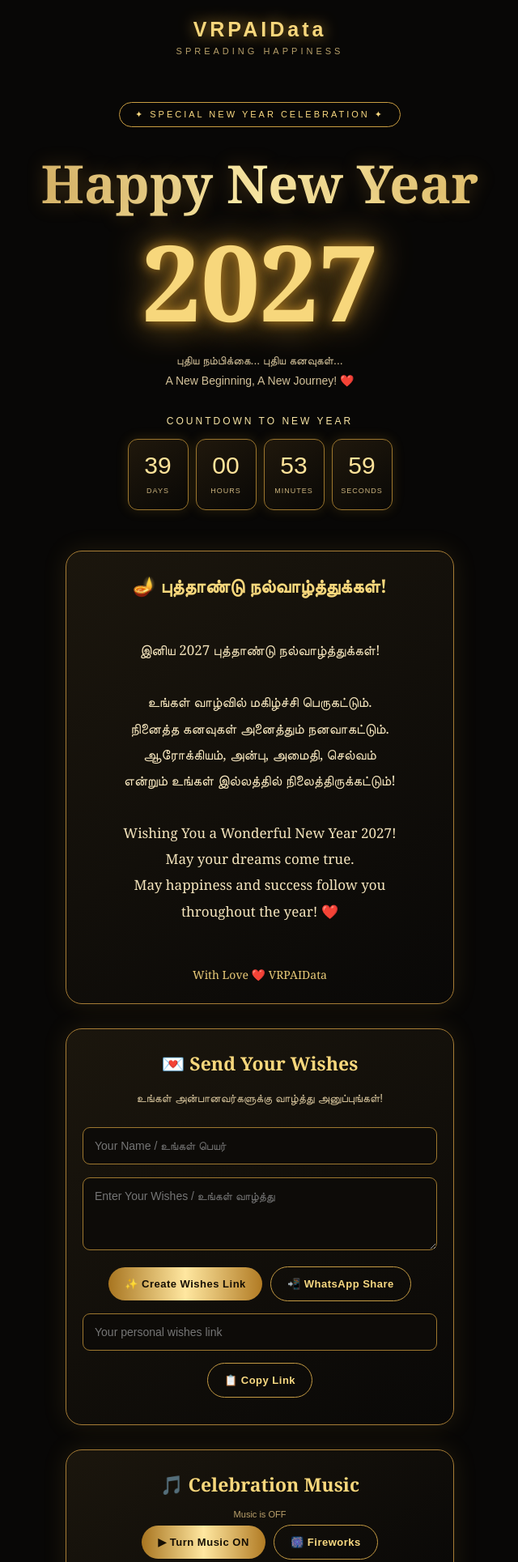
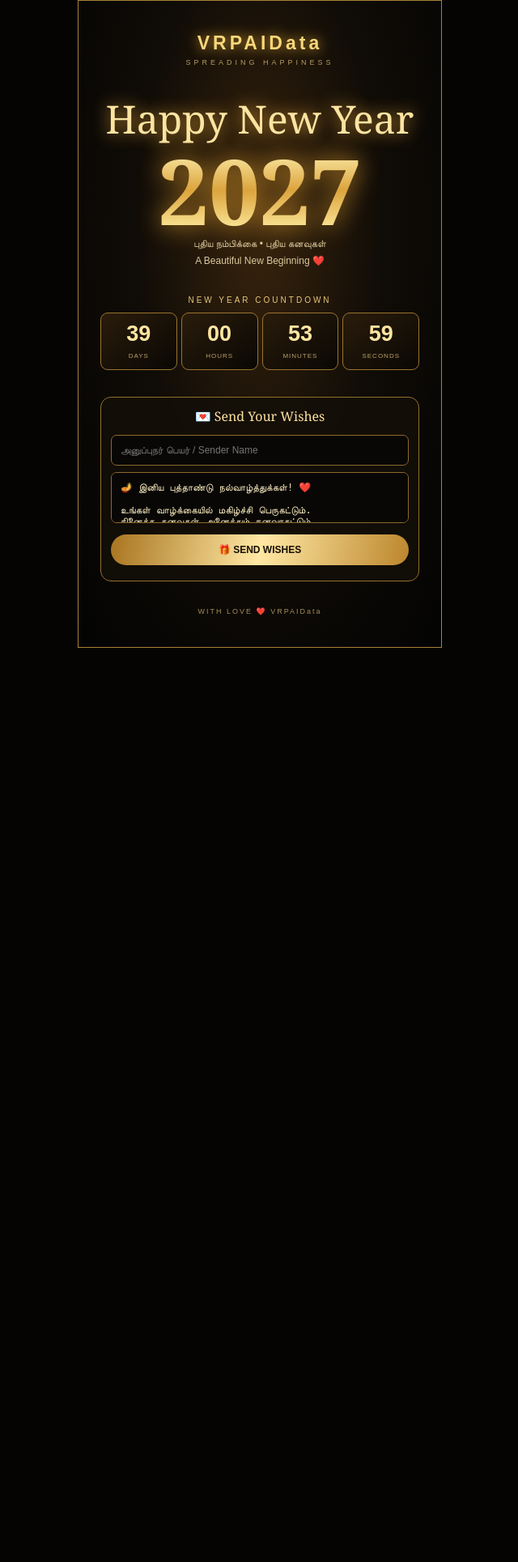
Before and after one commit to vrpaidata-source/New-year-2027, a plain HTML site: page index.html in a window 1280 px wide. Shown: the top 1929 px of the page at 81% size, without its empty margins (319-959 px from the left). After the commit the page ends 800 px from the top, so only its background shows below. Drawn offline with Linux system fonts and the light colour scheme.

Commit message:
Update index.html

```diff
--- a/index.html
+++ b/index.html
@@ -3,358 +3,421 @@
 <html lang="en">
 <head>
 <meta charset="UTF-8">
-<meta name="viewport" content="width=device-width, initial-scale=1.0">
+<meta name="viewport" content="width=device-width, initial-scale=1, maximum-scale=1, user-scalable=no, viewport-fit=cover">
 <meta name="theme-color" content="#080706">
+
 <title>VRPAIData | Happy New Year 2027</title>
+<meta property="og:type" content="website">
+<meta property="og:title" content="🎆 Happy New Year 2027 | VRPAIData">
+<meta property="og:description" content="✨ இனிய புத்தாண்டு நல்வாழ்த்துக்கள்! Wishing You Happiness, Love & Success in 2027!">
+<meta property="og:image" content="https://YOUR-DOMAIN/newyear2027-preview.jpg">
 
 <style>
 *{box-sizing:border-box;margin:0;padding:0}
+html,body{
+ width:100%;height:100%;overflow:hidden;
+ background:#050403;color:#ffe4a0;
+ font-family:Arial,sans-serif;
+ overscroll-behavior:none;
+}
 body{
-  background:#080706;
-  color:#f8e5a5;
+ display:flex;align-items:center;justify-content:center;
+}
+#app{
+ position:relative;
+ width:min(100vw,56.25svh);
+ height:min(100svh,177.7778vw);
+ aspect-ratio:9/16;
+ overflow:hidden;
+ background:
+ radial-gradient(ellipse at 50% 35%,#38240d 0%,#100c07 48%,#030303 100%);
+ border:1px solid #a98237;
+}
+#main{
+ position:absolute;inset:0;
+ display:flex;flex-direction:column;
+ align-items:center;justify-content:space-around;
+ padding:5% 6%;
+ text-align:center;
+}
+.logo{
+ color:#f9d77b;font-size:clamp(16px,4vw,23px);
+ font-weight:900;letter-spacing:4px;
+ text-shadow:0 0 15px #e5ad38;
+}
+.small{font-size:9px;letter-spacing:4px;color:#b89b60;margin-top:5px}
+.title{
  font-family:Georgia,serif;
-  text-align:center;
-  overflow-x:hidden;
-}
-.gold{color:#f6d77a}
-header{padding:22px 10px}
-.logo{
-  font-family:Arial,sans-serif;
-  font-size:25px;
-  font-weight:bold;
-  letter-spacing:4px;
-  color:#f8d77c;
-  text-shadow:0 0 18px #b88b30;
-}
-.sublogo{font:11px Arial;letter-spacing:4px;color:#b9a16b;margin-top:6px}
-.hero{padding:35px 15px 20px}
-.badge{
-  display:inline-block;border:1px solid #c99d42;
-  border-radius:30px;padding:8px 19px;
-  font:11px Arial;letter-spacing:3px;color:#f9d981;
-}
-h1{
-  font-size:clamp(35px,9vw,65px);
-  margin:25px 0 5px;
-  background:linear-gradient(90deg,#a66b16,#fff2b1,#c18a25);
-  background-clip:text;-webkit-background-clip:text;
-  color:transparent;
-  text-shadow:0 0 25px #b9873255;
+ font-size:clamp(28px,8vw,48px);
+ color:#fce4a2;
+ text-shadow:0 0 20px #d69a35;
 }
 .year{
-  font-size:clamp(75px,20vw,130px);
+ font-family:Georgia,serif;
+ font-size:clamp(70px,21vw,112px);
  font-weight:bold;
-  line-height:1.1;
-  color:#f7d77c;
-  text-shadow:0 0 15px #b78325,0 0 45px #bd892b;
+ line-height:1;
+ background:linear-gradient(#fff4b6,#dca43d,#fff0a5);
+ -webkit-background-clip:text;
+ background-clip:text;color:transparent;
+ filter:drop-shadow(0 0 15px #c48a27);
 }
-.tagline{font:14px Arial;color:#d4c29a;line-height:1.8;margin:15px}
-.count-title{font:12px Arial;letter-spacing:3px;margin:30px 0 15px}
-.countdown{
-  display:flex;justify-content:center;gap:9px;flex-wrap:wrap;
+.subtitle{font-size:12px;line-height:1.7;color:#ddc99e}
+.countTitle{font-size:10px;letter-spacing:3px;color:#e8c87e}
+.timer{display:flex;gap:5px;justify-content:center;width:100%}
+.unit{
+ flex:1;min-width:0;padding:10px 2px;
+ background:linear-gradient(145deg,#2a1c0b,#090704);
+ border:1px solid #9b742e;border-radius:9px;
 }
-.timebox{
-  width:75px;padding:15px 5px;
-  border:1px solid #9c762e;
-  border-radius:12px;
-  background:linear-gradient(145deg,#20180c,#090806);
-  box-shadow:0 0 15px #b68a2633;
+.unit b{display:block;font-size:clamp(19px,5vw,27px);color:#ffe5a0}
+.unit span{font-size:8px;letter-spacing:1px;color:#bca16a}
+.panel{
+ width:100%;padding:12px;
+ border:1px solid #94702d;border-radius:13px;
+ background:#130e08dd;
 }
-.timebox strong{display:block;font:30px Arial;color:#ffe39a}
-.timebox span{font:9px Arial;letter-spacing:1px;color:#c9b17c}
-.card{
-  width:min(92%,480px);margin:30px auto;
-  padding:26px 20px;border:1px solid #a67c35;
-  border-radius:20px;
-  background:linear-gradient(145deg,#1b160d,#090807);
-  box-shadow:0 0 30px #d0a54a20;
+.panelTitle{font-family:Georgia;font-size:16px;margin-bottom:8px;color:#ffe3a0}
+input,textarea{
+ width:100%;background:#080705;
+ border:1px solid #8c692d;border-radius:7px;
+ padding:11px;color:#fff0c3;
+ font-size:12px;outline:none;margin:4px 0;
 }
-.card h2{font-size:23px;margin-bottom:15px;color:#f7d77c}
-.message{
-  font-size:17px;line-height:1.9;
-  color:#f5e5bd;white-space:pre-wrap;
+textarea{height:63px;resize:none}
+button{
+ border:0;border-radius:30px;padding:12px 18px;
+ background:linear-gradient(100deg,#a87520,#ffe8a4,#bc862d);
+ color:#170f03;font-weight:bold;font-size:12px;
 }
-.sender{margin-top:20px;color:#eacb79;font-size:14px}
-input,textarea{
-  width:100%;padding:14px;margin:8px 0;
-  border:1px solid #9d772f;border-radius:9px;
-  background:#0d0b08;color:#ffe6a3;
-  font:14px Arial;outline:none;
+.send{width:100%;margin-top:6px}
+.footer{font-size:9px;color:#a78d58;letter-spacing:2px}
+
+/* Opening animation */
+#intro{
+ position:absolute;inset:0;z-index:10;
+ background:radial-gradient(ellipse at center,#1b1208,#020202 75%);
+ display:none;overflow:hidden;
 }
-textarea{height:90px;resize:vertical}
-button{
-  border:none;border-radius:30px;padding:13px 20px;
-  margin:7px 3px;cursor:pointer;
-  font:bold 13px Arial;letter-spacing:.5px;
-  background:linear-gradient(90deg,#a87520,#ffe7a0,#b17b24);
-  color:#160f04;
+#intro.show{display:block}
+#sky{position:absolute;inset:0;width:100%;height:100%}
+#introText{
+ position:absolute;left:5%;right:5%;top:43%;
+ transform:translateY(30px);
+ opacity:0;text-align:center;
+ animation:textIn .8s ease .5s forwards;
 }
-button:hover{filter:brightness(1.15)}
-.secondary{
-  border:1px solid #c49a43;background:transparent;color:#f8d982;
+@keyframes textIn{
+ to{opacity:1;transform:translateY(0)}
 }
-footer{
-  padding:30px 10px 40px;
-  color:#9d895e;font:11px Arial;line-height:2;
+.introYear{
+ font-family:Georgia;font-size:clamp(45px,14vw,75px);
+ color:#ffdf8c;text-shadow:0 0 25px #e9ad3d;
 }
-#fireworks{
-  position:fixed;inset:0;width:100%;height:100%;
-  pointer-events:none;z-index:0;
+.introWish{
+ font-family:Georgia;font-size:18px;
+ color:#fff0c0;line-height:1.6;margin-top:12px;
+ overflow-wrap:anywhere;
 }
-main,header,footer{position:relative;z-index:1}
-.music-status{font:11px Arial;color:#bba16b}
+.introSender{font-size:13px;color:#e9c67c;margin-top:14px}
+#skip{
+ position:absolute;bottom:5%;right:5%;
+ border:1px solid #b68c43;border-radius:20px;
+ background:#100b07;color:#f8d98d;
+ font-size:10px;padding:8px 14px;
+}
 </style>
 </head>
 
 <body>
-<canvas id="fireworks"></canvas>
+<div id="app">
+
+<!-- MAIN PAGE -->
+<main id="main">
 
  <header>
   <div class="logo">VRPAIData</div>
-  <div class="sublogo">SPREADING HAPPINESS</div>
+  <div class="small">SPREADING HAPPINESS</div>
  </header>
 
-<main>
-<section class="hero">
-  <div class="badge">✦ SPECIAL NEW YEAR CELEBRATION ✦</div>
+ <section>
+  <div class="title">Happy New Year</div>
+  <div class="year">2027</div>
+  <p class="subtitle">
+   புதிய நம்பிக்கை • புதிய கனவுகள்<br>
+   A Beautiful New Beginning ❤️
+  </p>
+ </section>
 
-  <h1>Happy New Year</h1>
-  <div class="year">2027</div>
-
-  <p class="tagline">
-    புதிய நம்பிக்கை... புதிய கனவுகள்...<br>
-    A New Beginning, A New Journey! ❤️
-  </p>
-
-  <div class="count-title">COUNTDOWN TO NEW YEAR</div>
-
-  <div class="countdown">
-    <div class="timebox"><strong id="days">00</strong><span>DAYS</span></div>
-    <div class="timebox"><strong id="hours">00</strong><span>HOURS</span></div>
-    <div class="timebox"><strong id="minutes">00</strong><span>MINUTES</span></div>
-    <div class="timebox"><strong id="seconds">00</strong><span>SECONDS</span></div>
+ <section style="width:100%">
+  <div class="countTitle">NEW YEAR COUNTDOWN</div>
+  <div class="timer" style="margin-top:10px">
+   <div class="unit"><b id="days">00</b><span>DAYS</span></div>
+   <div class="unit"><b id="hours">00</b><span>HOURS</span></div>
+   <div class="unit"><b id="minutes">00</b><span>MINUTES</span></div>
+   <div class="unit"><b id="seconds">00</b><span>SECONDS</span></div>
   </div>
  </section>
 
-<section class="card">
-  <h2>🪔 புத்தாண்டு நல்வாழ்த்துக்கள்!</h2>
-  <div class="message" id="wishText">
-இனிய 2027 புத்தாண்டு நல்வாழ்த்துக்கள்!
+ <section class="panel">
+  <div class="panelTitle">💌 Send Your Wishes</div>
 
-உங்கள் வாழ்வில் மகிழ்ச்சி பெருகட்டும்.
+  <input id="sender" placeholder="அனுப்புநர் பெயர் / Sender Name">
+
+  <textarea id="wish">🪔 இனிய புத்தாண்டு நல்வாழ்த்துக்கள்! ❤️
+
+உங்கள் வாழ்க்கையில் மகிழ்ச்சி பெருகட்டும்.
 நினைத்த கனவுகள் அனைத்தும் நனவாகட்டும்.
-ஆரோக்கியம், அன்பு, அமைதி, செல்வம்
-என்றும் உங்கள் இல்லத்தில் நிலைத்திருக்கட்டும்!
+ஆரோக்கியம், அன்பு, அமைதி என்றும் நிலைத்திருக்கட்டும்!
 
-Wishing You a Wonderful New Year 2027!
-May your dreams come true.
-May happiness and success follow you
-throughout the year! ❤️
-  </div>
-  <div class="sender" id="senderText">With Love ❤️ VRPAIData</div>
+✨ Happy New Year 2027!
+Wishing You Love, Happiness & Success!</textarea>
+
+  <button class="send" onclick="sendWish()">
+   🎁 SEND WISHES
+  </button>
+  <div id="status" style="font-size:10px;margin-top:7px;color:#e5c77e"></div>
  </section>
 
-<section class="card">
-  <h2>💌 Send Your Wishes</h2>
-  <p class="tagline">உங்கள் அன்பானவர்களுக்கு வாழ்த்து அனுப்புங்கள்!</p>
+ <footer class="footer">
+  WITH LOVE ❤️ VRPAIData
+ </footer>
 
-  <input id="senderInput" placeholder="Your Name / உங்கள் பெயர்">
-  <textarea id="wishInput" placeholder="Enter Your Wishes / உங்கள் வாழ்த்து"></textarea>
-
-  <button onclick="generateLink()">✨ Create Wishes Link</button>
-  <button class="secondary" onclick="shareWhatsApp()">📲 WhatsApp Share</button>
-
-  <input id="generatedLink" readonly placeholder="Your personal wishes link">
-
-  <button class="secondary" onclick="copyLink()">📋 Copy Link</button>
-  <p id="status" class="music-status"></p>
-</section>
-
-<section class="card">
-  <h2>🎵 Celebration Music</h2>
-  <p class="music-status" id="musicStatus">Music is OFF</p>
-  <button onclick="toggleMusic()" id="musicButton">▶ Turn Music ON</button>
-  <button class="secondary" onclick="launchFireworks()">🎆 Fireworks</button>
-</section>
 </main>
 
-<footer>
-  <div class="logo">VRPAIData</div>
-  <p>Made With ❤️ For Everyone</p>
-  <p>© 2027 VRPAIData. All Rights Reserved.</p>
-  <p>Spread Love • Share Happiness • Celebrate Life</p>
-</footer>
+<!-- RECEIVER OPENING ANIMATION -->
+<div id="intro">
+ <canvas id="sky"></canvas>
+
+ <div id="introText">
+  <div style="font-size:13px;letter-spacing:3px;color:#e9c67c">
+   A SPECIAL WISH FOR YOU
+  </div>
+  <div class="introYear">2027</div>
+  <div class="introWish" id="showWish"></div>
+  <div class="introSender" id="showSender"></div>
+ </div>
+
+ <button id="skip" onclick="finishIntro()">SKIP ✕</button>
+</div>
+
+</div>
 
 <script>
-// Read personalized URL details
-const params = new URLSearchParams(location.search);
-const incomingSender = params.get("sender");
-const incomingWish = params.get("wish");
+// COUNTDOWN
+function timer(){
+ const target=new Date("2027-01-01T00:00:00+05:30").getTime();
+ let t=Math.max(0,target-Date.now());
 
-if(incomingSender){
-  document.getElementById("senderText").textContent =
-    "With Love ❤️ " + incomingSender;
+ document.getElementById("days").textContent=
+ String(Math.floor(t/86400000)).padStart(2,"0");
+ document.getElementById("hours").textContent=
+ String(Math.floor(t%86400000/3600000)).padStart(2,"0");
+ document.getElementById("minutes").textContent=
+ String(Math.floor(t%3600000/60000)).padStart(2,"0");
+ document.getElementById("seconds").textContent=
+ String(Math.floor(t%60000/1000)).padStart(2,"0");
 }
-if(incomingWish){
-  document.getElementById("wishText").textContent = incomingWish;
-}
+timer();
+setInterval(timer,1000);
 
-// Countdown
-function updateCountdown(){
-  const target = new Date("2027-01-01T00:00:00+05:30").getTime();
-  const now = Date.now();
-  let diff = Math.max(0,target-now);
+// GENERATE PERSONAL WISH LINK
+function sendWish(){
+ const name=document.getElementById("sender").value.trim();
+ const message=document.getElementById("wish").value.trim();
 
-  const d = Math.floor(diff/86400000);
-  const h = Math.floor(diff%86400000/3600000);
-  const m = Math.floor(diff%3600000/60000);
-  const s = Math.floor(diff%60000/1000);
-
-  document.getElementById("days").textContent=String(d).padStart(2,"0");
-  document.getElementById("hours").textContent=String(h).padStart(2,"0");
-  document.getElementById("minutes").textContent=String(m).padStart(2,"0");
-  document.getElementById("seconds").textContent=String(s).padStart(2,"0");
-
-  if(diff===0){
-    document.querySelector(".count-title").textContent="🎉 HAPPY NEW YEAR 2027 🎉";
-  }
-}
-updateCountdown();
-setInterval(updateCountdown,1000);
-
-// Personal wishes link
-function generateLink(){
-  const sender = document.getElementById("senderInput").value.trim();
-  const wish = document.getElementById("wishInput").value.trim();
-
-  if(!sender){
-    alert("Please enter your name!");
+ if(!name){
+  alert("அனுப்புநர் பெயரை உள்ளிடவும்!");
   return;
  }
 
-  const url = new URL(location.href);
-  url.search = "";
-  url.searchParams.set("sender",sender);
-  if(wish) url.searchParams.set("wish",wish);
+ const url=new URL(location.href);
+ url.search="";
+ url.searchParams.set("sender",name);
+ url.searchParams.set("wish",message);
 
-  document.getElementById("generatedLink").value=url.toString();
-  document.getElementById("status").textContent="Your wishes link is ready! ❤️";
+ const link=url.toString();
+
+ const shareText=
+ "🎆 Happy New Year 2027! 🎆\n\n"+
+ "உங்களுக்காக ஒரு அன்பான புத்தாண்டு வாழ்த்து! ❤️\n\n"+
+ link;
+
+ if(navigator.share){
+  navigator.share({
+   title:"Happy New Year 2027",
+   text:shareText,
+   url:link
+  }).catch(()=>{});
+ }else{
+  window.open(
+   "https://wa.me/?text="+encodeURIComponent(shareText),
+   "_blank"
+  );
  }
 
-async function copyLink(){
-  const link=document.getElementById("generatedLink").value;
-  if(!link){alert("First create your wishes link!");return;}
-  try{
-    await navigator.clipboard.writeText(link);
-    document.getElementById("status").textContent="Link copied successfully! ❤️";
-  }catch(e){
-    document.getElementById("generatedLink").select();
-    document.execCommand("copy");
-    document.getElementById("status").textContent="Link copied!";
-  }
+ document.getElementById("status").textContent=
+ "❤️ உங்கள் வாழ்த்து Share செய்யத் தயாராக உள்ளது!";
 }
 
-function shareWhatsApp(){
-  const link=document.getElementById("generatedLink").value;
-  if(!link){alert("First create your wishes link!");return;}
-
-  const text="🎆 Happy New Year 2027! 🎆\n\nஎன் அன்பான புத்தாண்டு வாழ்த்துக்கள்!\n\n💌 உங்கள் வாழ்த்து:\n"+link;
-  window.open("https://wa.me/?text="+encodeURIComponent(text),"_blank");
-}
-
-// Fireworks animation
-const canvas=document.getElementById("fireworks");
+// FIREWORKS ENGINE
+const canvas=document.getElementById("sky");
 const ctx=canvas.getContext("2d");
-let W,H,particles=[];
+let W=0,H=0,particles=[],rockets=[];
+let animationActive=false;
 
 function resize(){
-  W=canvas.width=innerWidth;
-  H=canvas.height=innerHeight;
+ const dpr=Math.min(devicePixelRatio||1,2);
+ W=canvas.clientWidth;
+ H=canvas.clientHeight;
+ canvas.width=W*dpr;
+ canvas.height=H*dpr;
+ ctx.setTransform(dpr,0,0,dpr,0,0);
 }
 resize();
 window.addEventListener("resize",resize);
 
-function burst(x,y){
-  for(let i=0;i<65;i++){
-    const angle=Math.random()*Math.PI*2;
-    const speed=Math.random()*4+1;
+function rocket(){
+ rockets.push({
+  x:W*(.12+Math.random()*.76),
+  y:H+10,
+  target:H*(.12+Math.random()*.35),
+  speed:7+Math.random()*5,
+  hue:Math.random()*360
+ });
+}
+
+// 13 DISTINCT FIREWORK STYLES
+function burst(x,y,type,hue){
+ const count=type===12?110:65;
+
+ for(let i=0;i<count;i++){
+  let angle=Math.PI*2*i/count;
+  let speed=2+Math.random()*3.5;
+  let vx=Math.cos(angle)*speed;
+  let vy=Math.sin(angle)*speed;
+
+  switch(type){
+   case 0: break; // Circle
+   case 1: speed=3; break; // Chrysanthemum
+   case 2: speed=i%2?4:1.5; break; // Star
+   case 3: speed=2+Math.random()*6; break; // Peony
+   case 4: vx*=.5;vy*=1.6;break; // Willow
+   case 5: vx*=1.5;vy*=.7;break; // Ring
+   case 6: speed=i%3?2:5;break; // Multi-layer
+   case 7: angle=Math.PI*2*(Math.floor(i/5)/13);break;
+   case 8: vx=Math.cos(angle)*speed*1.5;break;
+   case 9: vy=Math.sin(angle)*speed*1.5;break;
+   case 10: speed=4+Math.sin(i)*2;break;
+   case 11: speed=2+Math.random()*7;break;
+   case 12: speed=1+Math.random()*6;break;
+  }
+
   particles.push({
-      x,y,
-      vx:Math.cos(angle)*speed,
-      vy:Math.sin(angle)*speed,
-      life:1,
-      color:["#ffdf80","#ffffff","#d69a34","#f5c85c"][Math.floor(Math.random()*4)]
+   x,y,vx,vy,life:1,
+   decay:.009+Math.random()*.013,
+   size:1+Math.random()*2.5,
+   hue:hue+Math.random()*35,
+   type
   });
  }
 }
 
-function launchFireworks(){
-  burst(Math.random()*W,H*.3+Math.random()*H*.3);
-  burst(Math.random()*W,H*.3+Math.random()*H*.3);
+function animate(){
+ if(!animationActive)return;
+
+ ctx.clearRect(0,0,W,H);
+
+ // Rocket launch from bottom to top
+ rockets.forEach((r,i)=>{
+  r.y-=r.speed;
+  ctx.fillStyle="#ffe5a0";
+  ctx.shadowBlur=12;
+  ctx.shadowColor="#ffbd44";
+  ctx.beginPath();
+  ctx.arc(r.x,r.y,3,0,Math.PI*2);
+  ctx.fill();
+
+  if(r.y<=r.target){
+   burst(r.x,r.y,Math.floor(Math.random()*13),r.hue);
+   rockets.splice(i,1);
   }
+ });
 
-function animate(){
-  ctx.clearRect(0,0,W,H);
+ // Explosion particles
  particles.forEach((p,i)=>{
   p.x+=p.vx;
   p.y+=p.vy;
-    p.vy+=.025;
-    p.life-=.012;
+  p.vy+=.035;
+  p.vx*=.985;
+  p.vy*=.985;
+  p.life-=p.decay;
+
   ctx.globalAlpha=Math.max(0,p.life);
-    ctx.fillStyle=p.color;
+  ctx.fillStyle=`hsl(${p.hue},100%,70%)`;
+  ctx.shadowBlur=8;
+  ctx.shadowColor=ctx.fillStyle;
   ctx.beginPath();
-    ctx.arc(p.x,p.y,2,0,Math.PI*2);
+  ctx.arc(p.x,p.y,p.size,0,Math.PI*2);
   ctx.fill();
+
   if(p.life<=0)particles.splice(i,1);
  });
+
  ctx.globalAlpha=1;
+ ctx.shadowBlur=0;
  requestAnimationFrame(animate);
 }
+
+// Launch 13 different bursts over 5 seconds
+let introTimers=[];
+function startIntro(){
+ const params=new URLSearchParams(location.search);
+ const sender=params.get("sender");
+ const wish=params.get("wish");
+
+ if(!sender)return;
+
+ document.getElementById("showSender").textContent=
+ "💌 With Love From: "+sender;
+
+ document.getElementById("showWish").textContent=
+ wish||"இனிய புத்தாண்டு நல்வாழ்த்துக்கள்! ❤️";
+
+ document.getElementById("intro").classList.add("show");
+
+ animationActive=true;
  animate();
 
-setInterval(()=>{
-  if(Math.random()>.55)launchFireworks();
-},1800);
-
-// Simple generated celebration chime
-let audioCtx=null;
-let musicOn=false;
-let musicTimer=null;
-
-function playChime(){
-  if(!audioCtx || !musicOn)return;
-  const notes=[523.25,659.25,783.99,1046.5];
-  notes.forEach((freq,i)=>{
-    const osc=audioCtx.createOscillator();
-    const gain=audioCtx.createGain();
-    osc.type="sine";
-    osc.frequency.value=freq;
-    gain.gain.setValueAtTime(.0001,audioCtx.currentTime+i*.2);
-    gain.gain.exponentialRampToValueAtTime(.07,audioCtx.currentTime+i*.2+.04);
-    gain.gain.exponentialRampToValueAtTime(.0001,audioCtx.currentTime+i*.2+.3);
-    osc.connect(gain);
-    gain.connect(audioCtx.destination);
-    osc.start(audioCtx.currentTime+i*.2);
-    osc.stop(audioCtx.currentTime+i*.2+.32);
-  });
+ // 13 fireworks in 5 seconds
+ for(let i=0;i<13;i++){
+  introTimers.push(setTimeout(()=>{
+   if(!animationActive)return;
+   rocket();
+   // Additional sky explosion
+   setTimeout(()=>{
+    if(animationActive){
+     burst(W*(.1+Math.random()*.8),
+           H*(.1+Math.random()*.4),
+           i,Math.random()*360);
+    }
+   },350);
+  },i*350));
  }
 
-async function toggleMusic(){
-  if(!audioCtx)audioCtx=new (window.AudioContext||window.webkitAudioContext)();
-  if(audioCtx.state==="suspended")await audioCtx.resume();
+ introTimers.push(setTimeout(finishIntro,5000));
+}
 
-  musicOn=!musicOn;
-  if(musicOn){
-    playChime();
-    musicTimer=setInterval(playChime,1800);
-  }else{
-    clearInterval(musicTimer);
+function finishIntro(){
+ animationActive=false;
+ introTimers.forEach(clearTimeout);
+ introTimers=[];
+ particles=[];
+ rockets=[];
+ document.getElementById("intro").classList.remove("show");
 }
-  document.getElementById("musicButton").textContent=
-    musicOn?"⏸ Turn Music OFF":"▶ Turn Music ON";
-  document.getElementById("musicStatus").textContent=
-    musicOn?"Celebration Music is ON":"Music is OFF";
-}
+
+window.addEventListener("load",startIntro);
 </script>
 </body>
 </html>
```
Lines whose indentation alone changed are shown as unchanged.
